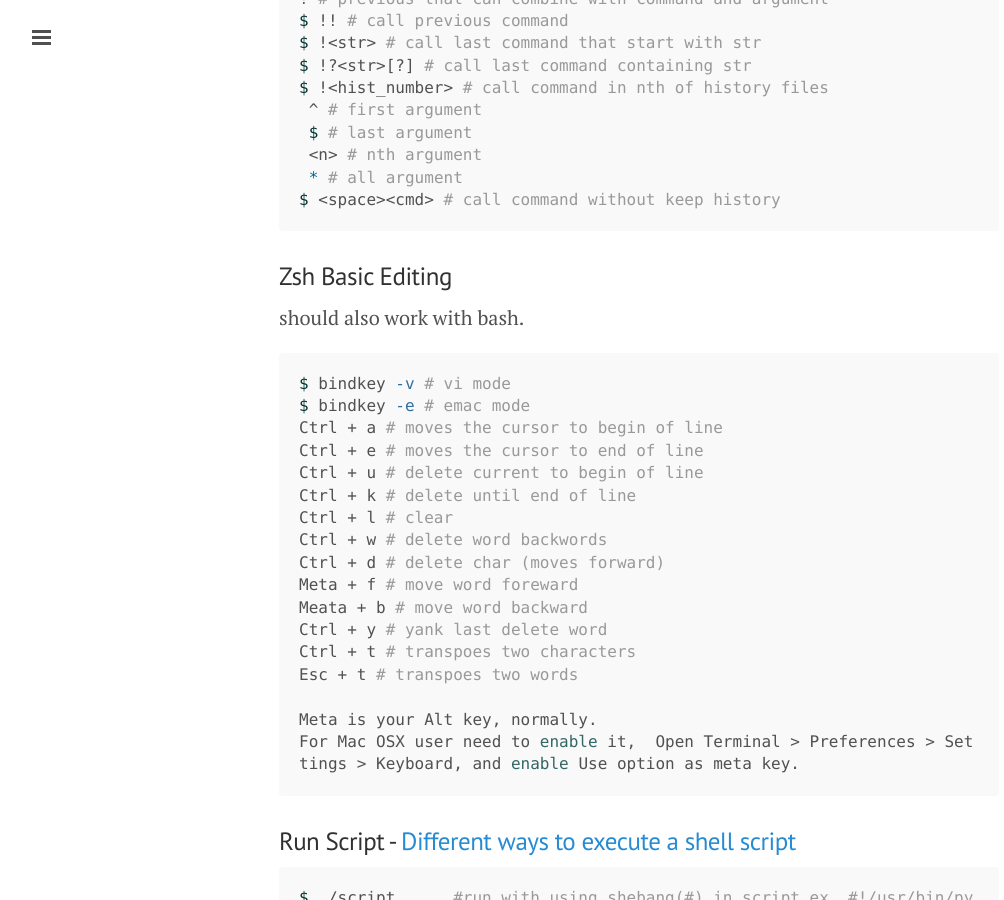
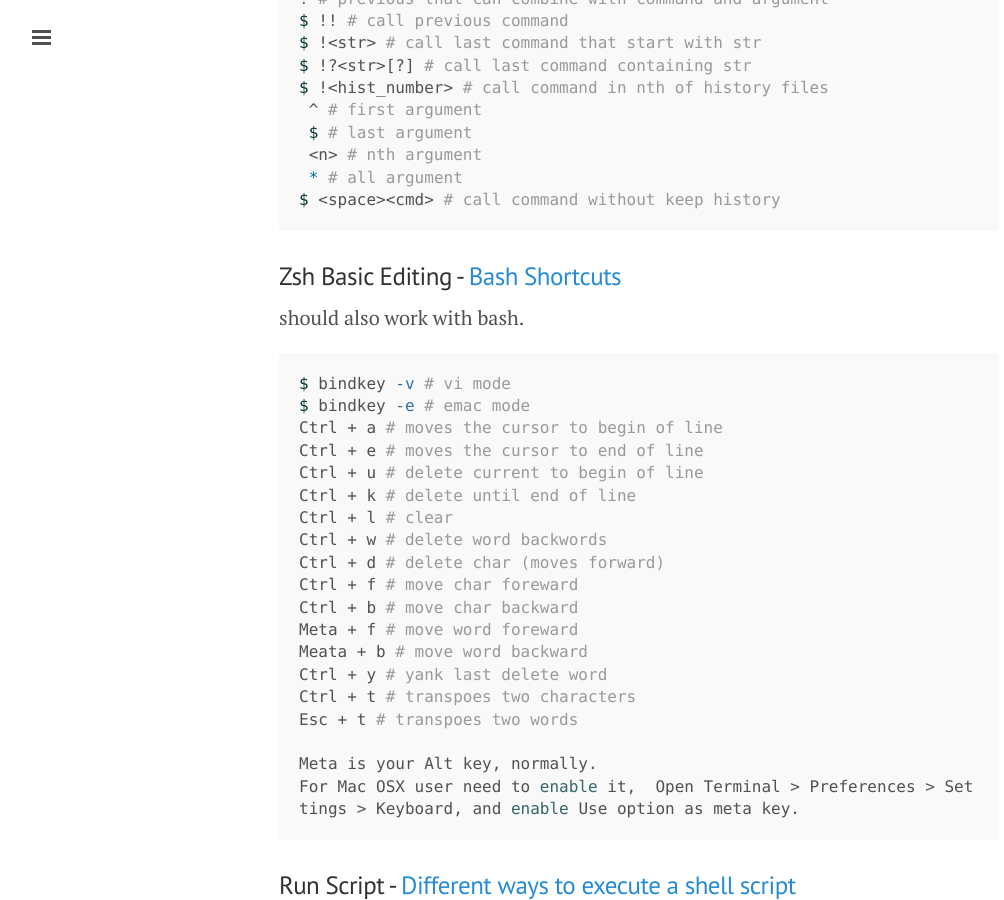
Before and after one commit to ibotdotout/ibotdotout.github.io, a Jekyll site: the page built from _posts/2014-06-27-unix.md, in a window 1280 px wide and 900 px high, scrolled down 3194 px. Shown: the whole window, without its empty margins (1-1005 px from the left). Built offline with Jekyll 4.4.1, drawn with Linux system fonts in a browser that asks for light colours; Markdown is read by kramdown in place of the engine named in the settings.

Commit message:
add bash shortcuts

````diff
--- a/_posts/2014-06-27-unix.md
+++ b/_posts/2014-06-27-unix.md
@@ -144,7 +144,7 @@ $ !<hist_number> # call command in nth of history files
 $ <space><cmd> # call command without keep history
 ```
 
-### Zsh Basic Editing
+### Zsh Basic Editing - [Bash Shortcuts](http://www.skorks.com/2009/09/bash-shortcuts-for-maximum-productivity/)
 should also work with bash.
 
 ```sh
@@ -157,6 +157,8 @@ Ctrl + k # delete until end of line
 Ctrl + l # clear
 Ctrl + w # delete word backwords
 Ctrl + d # delete char (moves forward)
+Ctrl + f # move char foreward
+Ctrl + b # move char backward
 Meta + f # move word foreward
 Meata + b # move word backward
 Ctrl + y # yank last delete word
````
